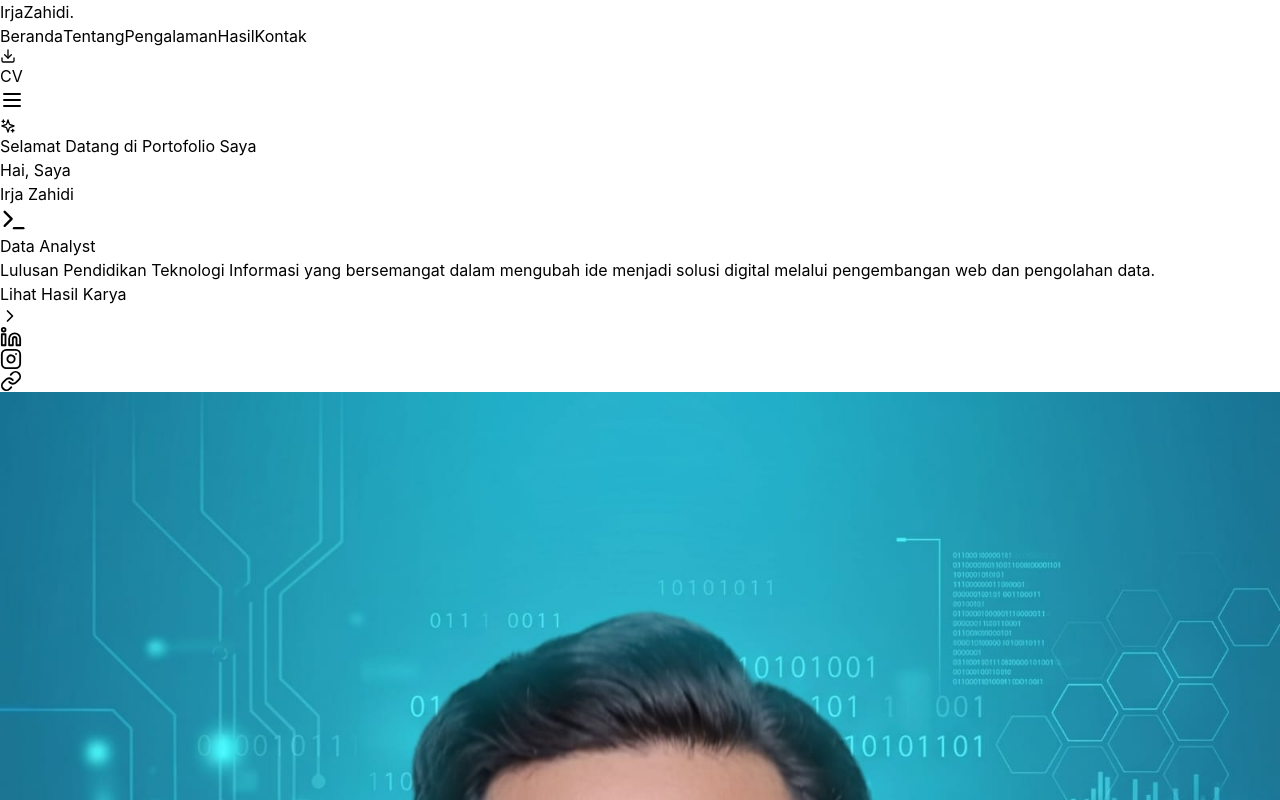
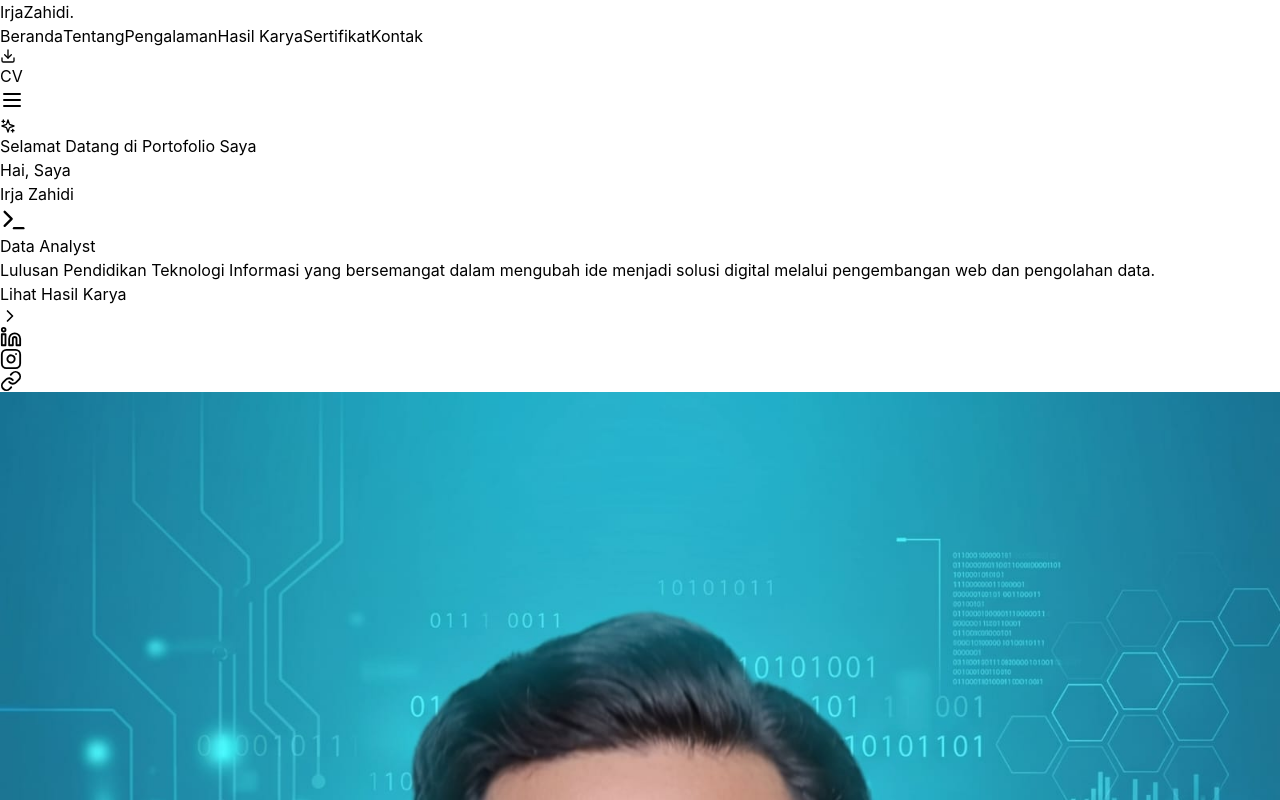
Before and after one commit to irja333/portofolio, a React (Vite) app: page / in a window 1280 px wide. Shown: the top 800 px of the page. Built offline with nearby package versions, Linux system fonts and the light colour scheme.

Commit message:
Update App.jsx

```diff
--- a/src/App.jsx
+++ b/src/App.jsx
@@ -54,6 +54,15 @@ export default function App() {
       element.scrollIntoView({ behavior: 'smooth' });
     }
   };
+
+  const navItems = [
+    { name: 'Beranda', id: 'beranda' },
+    { name: 'Tentang', id: 'tentang' },
+    { name: 'Pengalaman', id: 'pengalaman' },
+    { name: 'Hasil Karya', id: 'karya' },
+    { name: 'Sertifikat', id: 'sertifikat' },
+    { name: 'Kontak', id: 'kontak' }
+  ];
 
   // Data Keahlian dari CV
   const skills = [
@@ -182,13 +191,13 @@ export default function App() {
 
           {/* Desktop Menu */}
           <div className="hidden md:flex space-x-1 items-center bg-slate-900/50 p-1 rounded-full border border-slate-800/50 backdrop-blur-md">
-            {['Beranda', 'Tentang', 'Pengalaman', 'Hasil', 'Kontak'].map((item) => (
+            {navItems.map((item) => (
               <button
-                key={item}
-                onClick={() => scrollToSection(item.toLowerCase())}
+                key={item.id}
+                onClick={() => scrollToSection(item.id)}
                 className="px-5 py-2 text-slate-300 hover:text-cyan-400 hover:bg-slate-800 rounded-full transition-all text-sm font-medium tracking-wide"
               >
-                {item}
+                {item.name}
               </button>
             ))}
             <a
@@ -209,13 +218,13 @@ export default function App() {
         {/* Mobile Menu Dropdown */}
         {isMenuOpen && (
           <div className="md:hidden absolute top-full left-0 w-full bg-slate-950/95 backdrop-blur-2xl border-t border-slate-800 flex flex-col py-6 px-6 shadow-2xl animate-fade-in-up">
-            {['Beranda', 'Tentang', 'Pengalaman', 'Hasil', 'Kontak'].map((item) => (
+            {navItems.map((item) => (
               <button
-                key={item}
-                onClick={() => scrollToSection(item.toLowerCase())}
+                key={item.id}
+                onClick={() => scrollToSection(item.id)}
                 className="text-left py-4 px-4 rounded-xl text-slate-300 hover:text-cyan-400 hover:bg-slate-800/50 transition-colors font-medium mb-1"
               >
-                {item}
+                {item.name}
               </button>
             ))}
             <a
@@ -268,7 +277,7 @@ export default function App() {
               </p>
 
               <div className="flex flex-wrap gap-4 pt-2">
-                <button onClick={() => scrollToSection('hasil')} className="px-8 py-4 rounded-full bg-gradient-to-r from-cyan-500 to-blue-600 text-white font-bold hover:shadow-[0_0_25px_rgba(6,182,212,0.5)] hover:-translate-y-1 transition-all duration-300 flex items-center gap-2 group">
+                <button onClick={() => scrollToSection('karya')} className="px-8 py-4 rounded-full bg-gradient-to-r from-cyan-500 to-blue-600 text-white font-bold hover:shadow-[0_0_25px_rgba(6,182,212,0.5)] hover:-translate-y-1 transition-all duration-300 flex items-center gap-2 group">
                   Lihat Hasil Karya <ChevronRight size={20} className="group-hover:translate-x-1 transition-transform" />
                 </button>
                 <div className="flex gap-4 items-center px-4">
@@ -426,7 +435,7 @@ export default function App() {
                           <h3 className="font-bold text-xl text-slate-100">{exp.title}</h3>
                         </div>
                         <h4 className="text-sm font-semibold text-slate-400 mb-4 flex items-center gap-2">
-                          <div className="w-1.5 h-1.5 rounded-full bg-purple-500"></div>
+                          <span className="w-1.5 h-1.5 rounded-full bg-purple-500"></span>
                           {exp.company}
                         </h4>
                         <p className="text-slate-400 text-sm leading-relaxed">{exp.desc}</p>
@@ -497,7 +506,7 @@ export default function App() {
                     <span className="text-xs font-bold text-purple-400 bg-purple-500/10 px-3 py-1.5 rounded-full w-fit">Mar 2023 - Mar 2025</span>
                   </div>
                   <p className="text-slate-400 font-medium mb-4 flex items-center gap-2">
-                    <div className="w-1.5 h-1.5 rounded-full bg-cyan-500"></div>
+                    <span className="w-1.5 h-1.5 rounded-full bg-cyan-500"></span>
                     Himpunan Pendidikan Teknologi Informasi
                   </p>
                   <ul className="grid sm:grid-cols-2 gap-3 mt-4">
@@ -514,16 +523,15 @@ export default function App() {
           </div>
         </section>
 
-        {/* HASIL / SERTIFIKAT SECTION */}
-        <section id="hasil" className="py-24 relative">
+        {/* HASIL KARYA SECTION */}
+        <section id="karya" className="py-24 relative">
           <div className="max-w-7xl mx-auto px-6 md:px-12">
             <div className="flex items-center gap-4 mb-16">
-              <h2 className="text-3xl md:text-4xl font-bold text-slate-100">Etalase <span className="text-cyan-400">Karya & Pencapaian</span></h2>
+              <h2 className="text-3xl md:text-4xl font-bold text-slate-100">Hasil <span className="text-cyan-400">Karya</span></h2>
               <div className="h-[1px] flex-1 bg-gradient-to-r from-slate-700 to-transparent ml-4 hidden sm:block"></div>
             </div>
 
             <div className="grid md:grid-cols-2 lg:grid-cols-3 gap-8">
-
               {/* Card Jurnal/Proyek */}
               {projects.map((project, index) => (
                 <a
@@ -560,7 +568,19 @@ export default function App() {
                   </div>
                 </a>
               ))}
+            </div>
+          </div>
+        </section>
 
+        {/* SERTIFIKAT SECTION */}
+        <section id="sertifikat" className="py-24 bg-slate-900/30 relative">
+          <div className="max-w-7xl mx-auto px-6 md:px-12">
+            <div className="flex items-center gap-4 mb-16">
+              <h2 className="text-3xl md:text-4xl font-bold text-slate-100">Sertifikat <span className="text-cyan-400">Resmi</span></h2>
+              <div className="h-[1px] flex-1 bg-gradient-to-r from-slate-700 to-transparent ml-4 hidden sm:block"></div>
+            </div>
+
+            <div className="grid md:grid-cols-2 lg:grid-cols-3 gap-8">
               {/* Sertifikat Cards */}
               {certificates.map((cert, index) => (
                 <div key={index} className="group rounded-3xl overflow-hidden bg-slate-900 border border-slate-800 hover:border-purple-500/50 transition-all duration-500 hover:-translate-y-2 hover:shadow-[0_20px_40px_-15px_rgba(168,85,247,0.3)] flex flex-col h-full">
```
